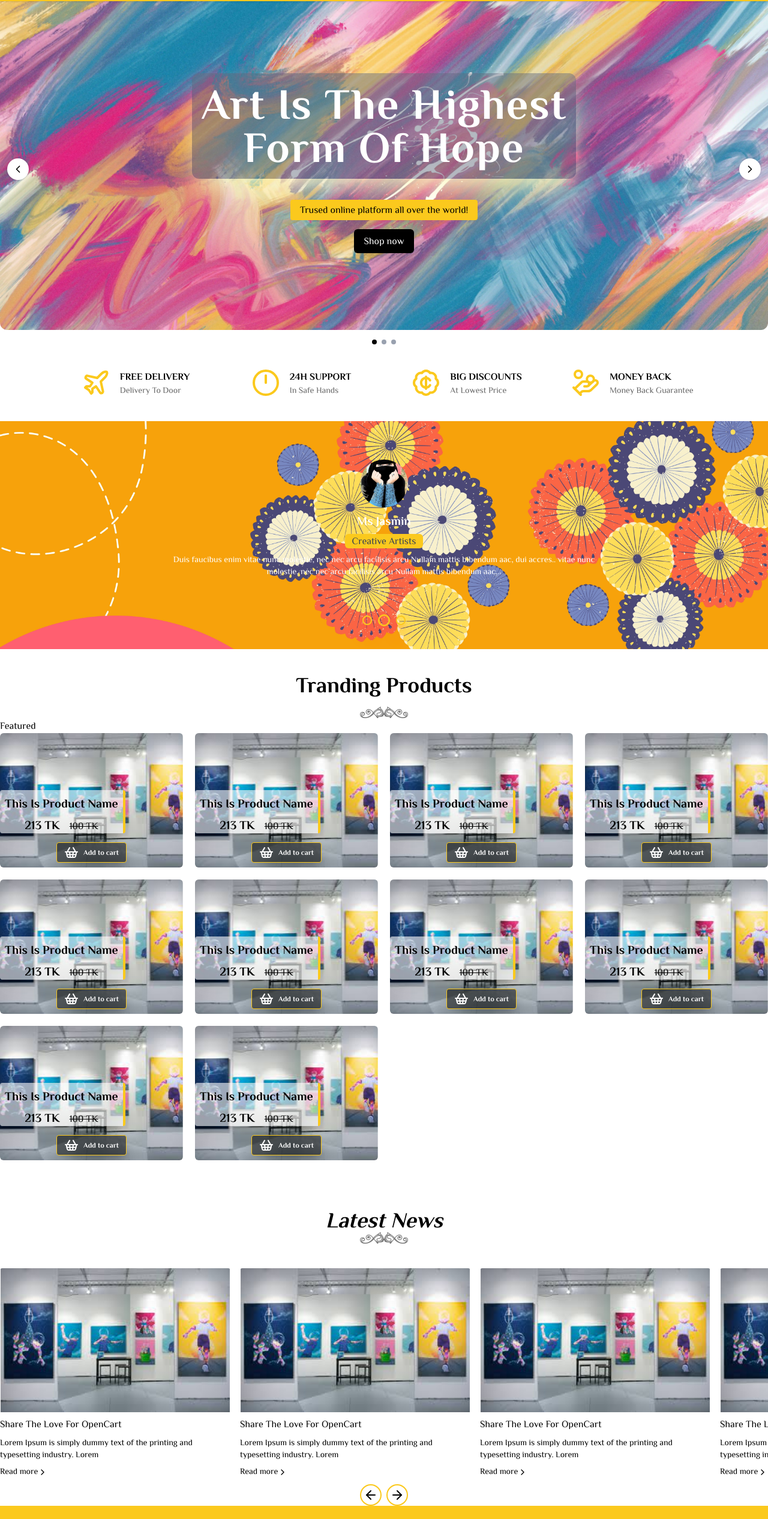
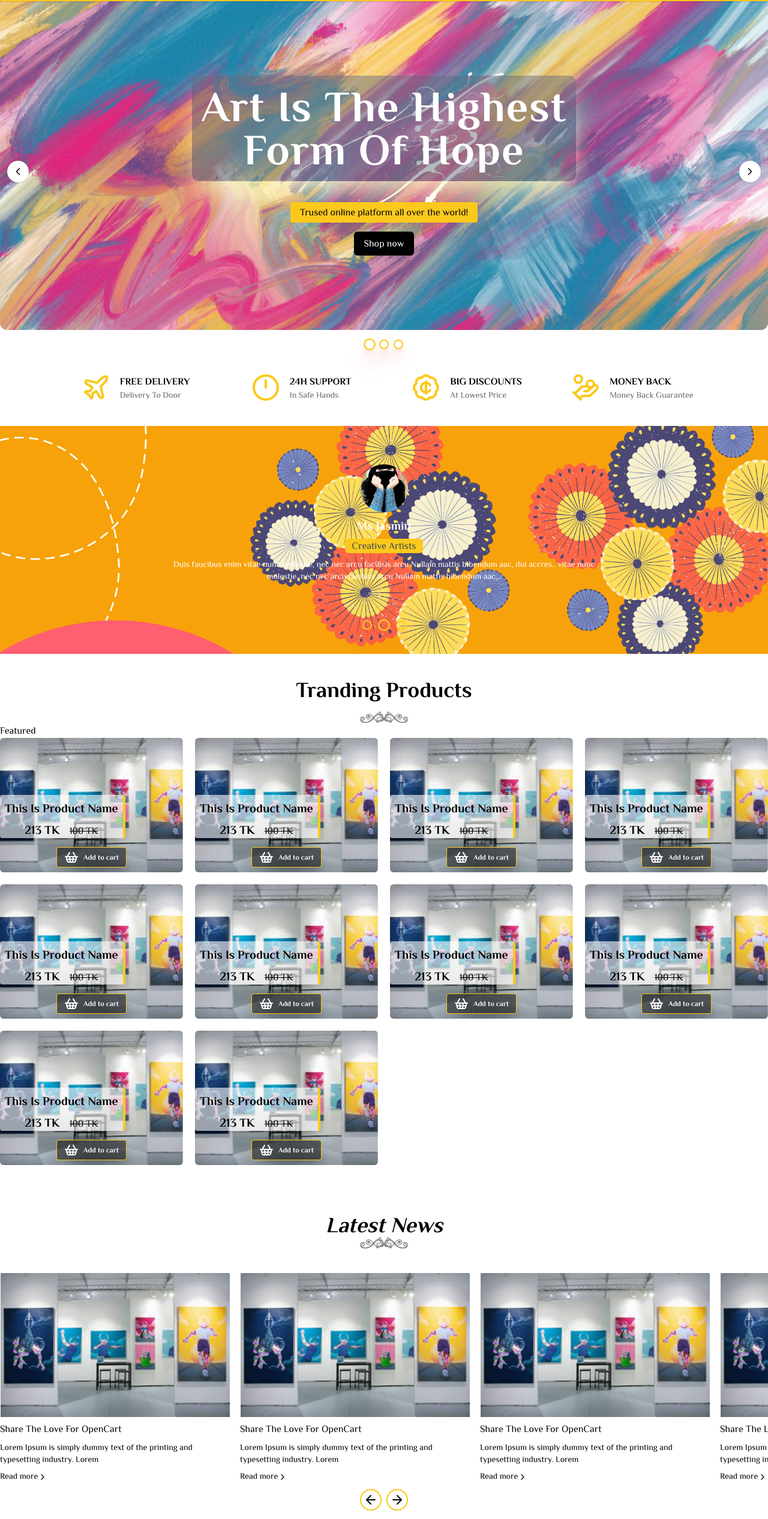
Before and after one commit to mizanurhasan0/turbo_boilerplate, a Next.js app in the folder apps/front/: page / in a window 1280 px wide. Shown: the part 234-2766 px from the top of the page at 60% size. Built offline with nearby package versions, Linux system fonts and the light colour scheme.

Commit message:
design bug fixed

```diff
--- a/apps/front/src/components/footer/Footer.jsx
+++ b/apps/front/src/components/footer/Footer.jsx
@@ -7,7 +7,7 @@ const address = [{ Icon: MapPin, info: "15/3 Road-19 , Mirpur-12,Dhaka" }, { Ico
 
 export default function Footer() {
     return (
-        <>
+        <div className="pt-10">
             <NewsSubscription />
             <div className="bg-base5 text-base1 py-8">
                 <div className="px-2 xl:px-0 container mx-auto grid  xl:grid-cols-3 gap-10">
@@ -37,6 +37,6 @@ export default function Footer() {
             <div className="bg-base2 text-base3 text-sm font-bold capitalize text-center">
                 <p>© Copyright softwareBD</p>
             </div>
-        </>
+        </div>
     )
 }
--- a/apps/front/src/components/keen-slider/actions.tsx
+++ b/apps/front/src/components/keen-slider/actions.tsx
@@ -29,11 +29,12 @@ export default function CarasolActions({ onPrev = () => { }, onNext = () => { },
             {/* Pagination Dots */}
             <div className="flex justify-center mt-4 space-x-2">
                 {slides.map((_, idx) => (
-                    <button
-                        key={idx}
-                        onClick={() => onMoveIdx(idx)}
-                        className={`h-2 w-2 rounded-full ${currentSlide === idx ? "bg-black" : "bg-gray-400"} transition-all duration-300`}
-                    />
+                    // <button
+                    //     key={idx}
+                    //     onClick={() => onMoveIdx(idx)}
+                    //     className={`h-2 w-2 rounded-full ${currentSlide === idx ? "bg-black" : "bg-gray-400"} transition-all duration-300`}
+                    // />
+                    <div key={idx} className={`w-4 h-4 rounded-full border-2   border-primary shadow-xl shadow-red-500 transition-all duration-300 ease-in-out  ${currentSlide === idx ? ' scale-125 ' : ''}`} />
                 ))}
             </div>
         </>
--- a/apps/front/src/components/news/news.tsx
+++ b/apps/front/src/components/news/news.tsx
@@ -16,7 +16,7 @@ export default function News() {
         }
     }
     return (
-        <div className="relative container mx-auto overflow-hidden ">
+        <div className="relative container mx-auto overflow-hiddens">
             <div className="flex items-center flex-col justify-center py-10">
                 <h1 className="text-4xl font-bold italic">Latest News</h1>
                 <img src="/icons/separator.png" alt="divider" />
```
